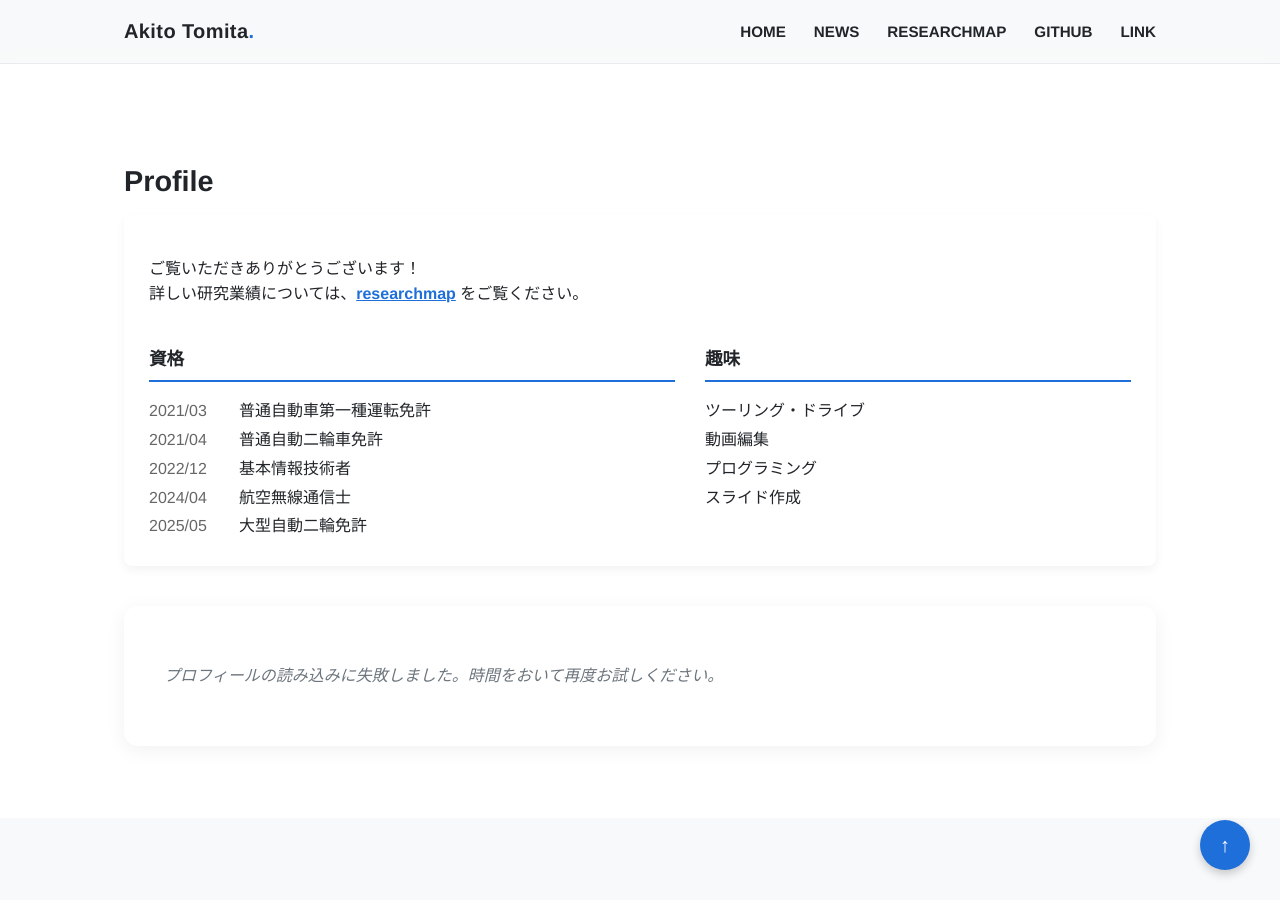
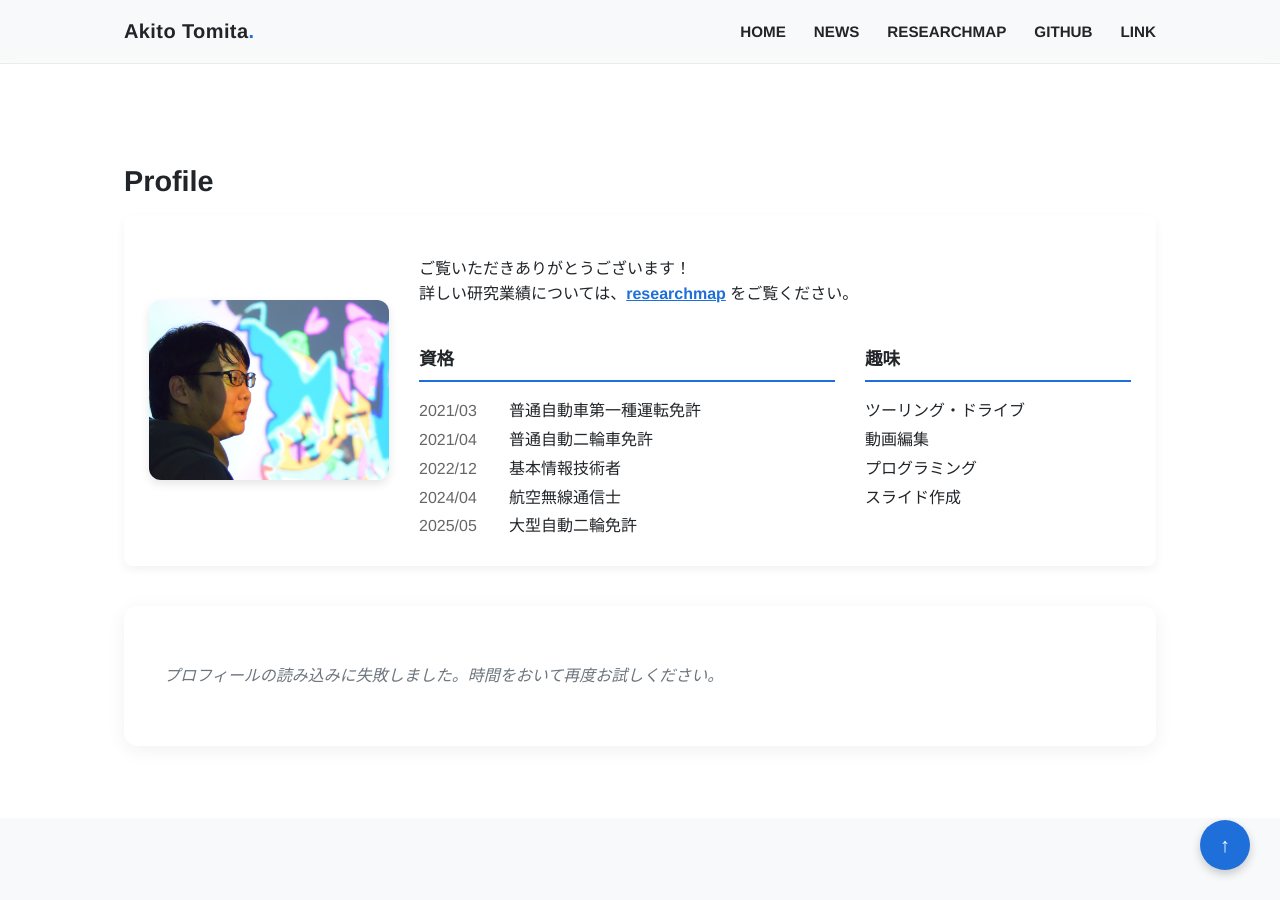
Before and after one commit to TomitaAkito/TomitaAkito.github.io, a Jekyll site: the page built from index.html, in a window 1280 px wide and 900 px high, scrolled down 1496 px. Built offline with Jekyll 4.4.1, drawn with Linux system fonts in a browser that asks for light colours.

Commit message:
自己紹介の写真追加

```diff
--- a/index.html
+++ b/index.html
@@ -103,7 +103,16 @@ extra_js:
 
 
     <div class="profile-summary"
-      style="margin-bottom: 40px; padding: 25px; background: #fff; border-radius: 8px; box-shadow: 0 4px 10px rgba(0,0,0,0.05);">
+      style="margin-bottom: 40px; padding: 25px; background: #fff; border-radius: 8px; box-shadow: 0 4px 10px rgba(0,0,0,0.05); display: flex; flex-wrap: wrap; gap: 30px; align-items: center;">
+
+      <!-- プロフィール画像 (左側) -->
+      <div style="flex: 0 0 auto; width: 100%; max-width: 240px; margin: 0 auto;">
+        <img src="{{ '/assets/img/me.jpg' | relative_url }}" alt="Profile"
+          style="width: 100%; height: auto; border-radius: 12px; box-shadow: 0 4px 10px rgba(0,0,0,0.1); object-fit: cover; aspect-ratio: 4/3;">
+      </div>
+
+      <!-- テキスト部分 (右側) -->
+      <div style="flex: 1 1 400px;">
         <p style="margin-bottom: 20px; line-height: 1.6;">
           ご覧いただきありがとうございます！<br>
           詳しい研究業績については、<a href="{{ site.researchmap_url }}" target="_blank" rel="noopener noreferrer"
@@ -111,7 +120,6 @@ extra_js:
         </p>
 
         <div style="display: flex; flex-wrap: wrap; gap: 30px;">
-
           <div style="flex: 1 1 300px;">
             <h3
               style="font-size: 1.1em; border-bottom: 2px solid var(--color-main); padding-bottom: 5px; margin-bottom: 15px;">
@@ -125,8 +133,7 @@ extra_js:
             </ul>
           </div>
 
-
-        <div style="flex: 1 1 200px;">
+          <div style="flex: 1 1 150px;">
             <h3
               style="font-size: 1.1em; border-bottom: 2px solid var(--color-main); padding-bottom: 5px; margin-bottom: 15px;">
               趣味</h3>
@@ -136,6 +143,7 @@ extra_js:
               プログラミング<br>
               スライド作成
             </p>
+          </div>
         </div>
       </div>
     </div>
```
Also changed, not shown: assets/img/me.jpg (added). Lines whose indentation alone changed are shown as unchanged.
